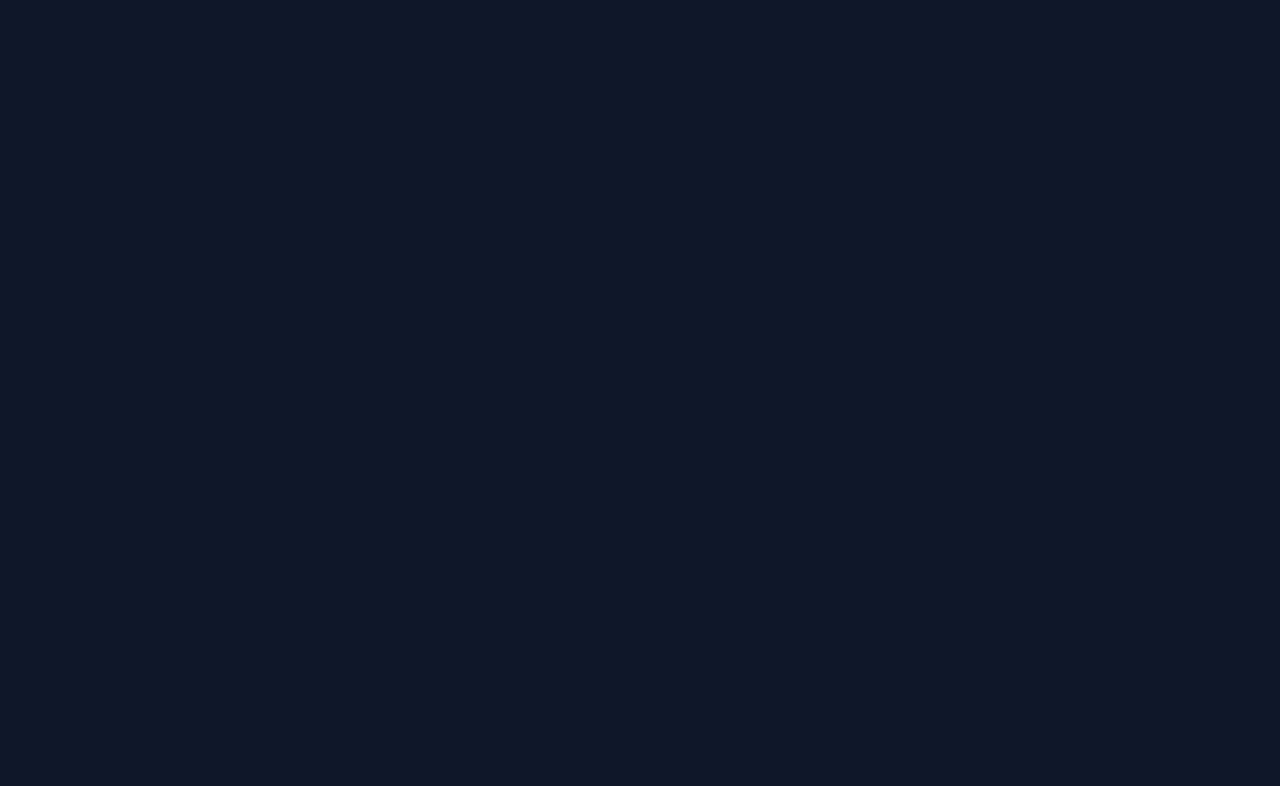
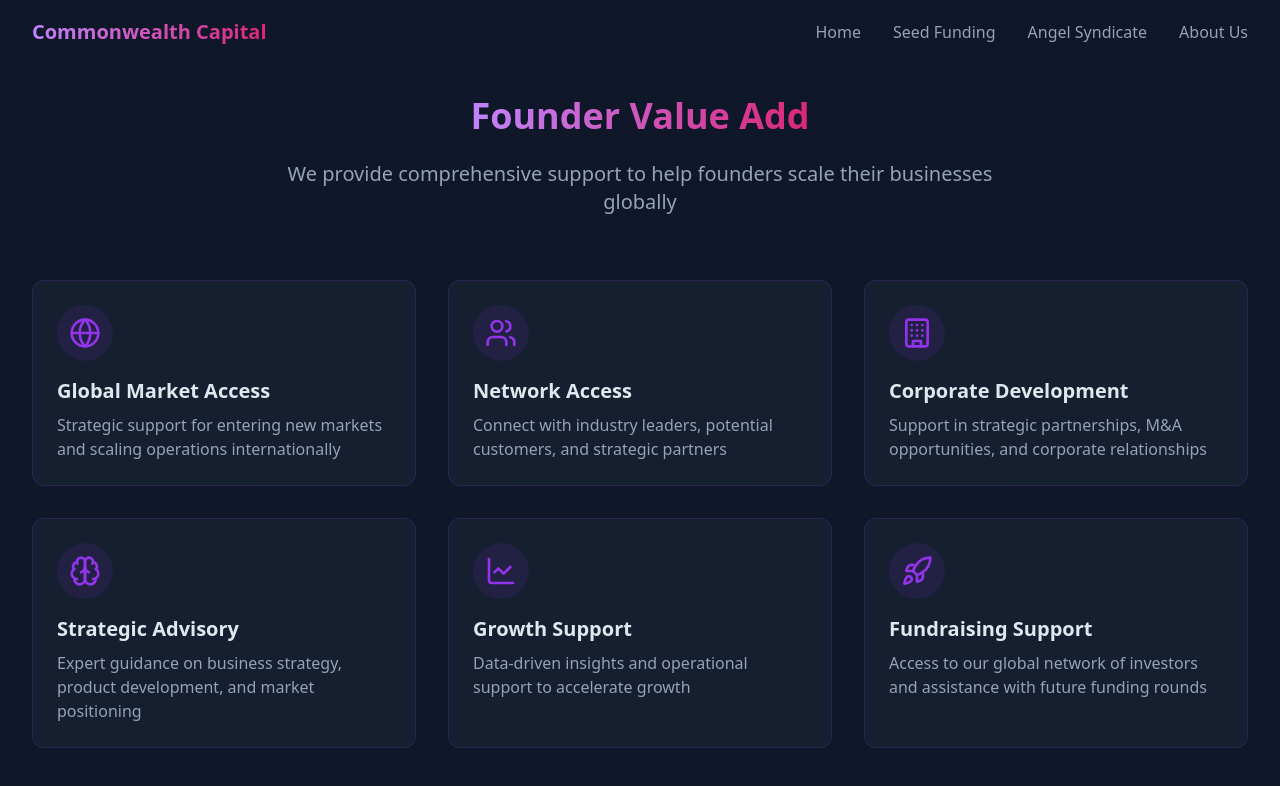
Before and after one commit to Arbiter888/funding-factory-nexus, a React (Vite) app: page /founder-value-add in a window 1280 px wide. Before the commit this address had no page. Shown: the top 786 px of the page. Built offline with nearby package versions, Linux system fonts and the light colour scheme.

Commit message:
Make Explore Global Opportunities Visible
Update the Hero component to display the Explore Global Opportunities details section by default, removing the need for user interaction. Additionally, create a new page titled "Founder Value Add" to enhance the application's offerings.
[skip gpt_engineer]

```diff
--- a/src/App.tsx
+++ b/src/App.tsx
@@ -7,6 +7,7 @@ import Index from "./pages/Index";
 import SeedFunding from "./pages/SeedFunding";
 import AngelSyndicate from "./pages/AngelSyndicate";
 import AboutUs from "./pages/AboutUs";
+import FounderValueAdd from "./pages/FounderValueAdd";
 
 const queryClient = new QueryClient();
 
@@ -21,6 +22,7 @@ const App = () => (
           <Route path="/seed-funding" element={<SeedFunding />} />
           <Route path="/angel-syndicate" element={<AngelSyndicate />} />
           <Route path="/about-us" element={<AboutUs />} />
+          <Route path="/founder-value-add" element={<FounderValueAdd />} />
         </Routes>
       </BrowserRouter>
     </TooltipProvider>
--- a/src/components/Hero.tsx
+++ b/src/components/Hero.tsx
@@ -5,7 +5,7 @@ import { useState } from "react";
 import { Link } from "react-router-dom";
 
 export const Hero = () => {
-  const [activeSection, setActiveSection] = useState<'global' | 'syndicate' | null>(null);
+  const [activeSection, setActiveSection] = useState<'global' | 'syndicate' | null>('global');
 
   return (
     <div className="pt-24 px-4 sm:px-6 lg:px-8 bg-gradient-to-b from-background to-secondary">
--- /dev/null
+++ b/src/pages/FounderValueAdd.tsx
@@ -0,0 +1,78 @@
+import { Navigation } from "@/components/Navigation";
+import { Button } from "@/components/ui/button";
+import { Globe, Users, Brain, LineChart, MessageSquare, Building, Rocket } from "lucide-react";
+
+const FounderValueAdd = () => {
+  return (
+    <div className="min-h-screen bg-gradient-to-b from-background via-background/95 to-background/90">
+      <Navigation />
+      <div className="max-w-7xl mx-auto px-4 sm:px-6 lg:px-8 py-24">
+        <div className="text-center mb-16">
+          <h1 className="text-4xl font-bold mb-6">
+            <span className="bg-clip-text text-transparent bg-gradient-to-r from-purple-400 to-pink-600">
+              Founder Value Add
+            </span>
+          </h1>
+          <p className="text-xl text-muted-foreground max-w-3xl mx-auto">
+            We provide comprehensive support to help founders scale their businesses globally
+          </p>
+        </div>
+
+        <div className="grid grid-cols-1 md:grid-cols-2 lg:grid-cols-3 gap-8">
+          <ValueAddCard
+            icon={<Globe className="h-8 w-8 text-primary" />}
+            title="Global Market Access"
+            description="Strategic support for entering new markets and scaling operations internationally"
+          />
+          <ValueAddCard
+            icon={<Users className="h-8 w-8 text-primary" />}
+            title="Network Access"
+            description="Connect with industry leaders, potential customers, and strategic partners"
+          />
+          <ValueAddCard
+            icon={<Building className="h-8 w-8 text-primary" />}
+            title="Corporate Development"
+            description="Support in strategic partnerships, M&A opportunities, and corporate relationships"
+          />
+          <ValueAddCard
+            icon={<Brain className="h-8 w-8 text-primary" />}
+            title="Strategic Advisory"
+            description="Expert guidance on business strategy, product development, and market positioning"
+          />
+          <ValueAddCard
+            icon={<LineChart className="h-8 w-8 text-primary" />}
+            title="Growth Support"
+            description="Data-driven insights and operational support to accelerate growth"
+          />
+          <ValueAddCard
+            icon={<Rocket className="h-8 w-8 text-primary" />}
+            title="Fundraising Support"
+            description="Access to our global network of investors and assistance with future funding rounds"
+          />
+        </div>
+      </div>
+    </div>
+  );
+};
+
+const ValueAddCard = ({
+  icon,
+  title,
+  description
+}: {
+  icon: React.ReactNode;
+  title: string;
+  description: string;
+}) => {
+  return (
+    <div className="bg-secondary/50 backdrop-blur-sm rounded-xl p-6 border border-primary/20 hover:border-primary/40 transition-colors">
+      <div className="bg-primary/10 p-3 rounded-full w-fit mb-4">
+        {icon}
+      </div>
+      <h3 className="text-xl font-semibold mb-2">{title}</h3>
+      <p className="text-muted-foreground">{description}</p>
+    </div>
+  );
+};
+
+export default FounderValueAdd;
```
